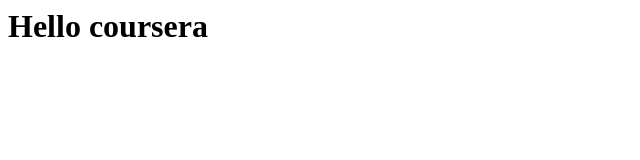
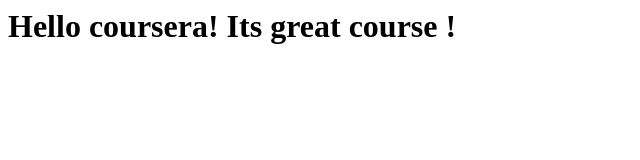
Before and after one commit to D1telo/coursera-test, a plain HTML site: page site/index.html in a window 1280 px wide. Shown: the whole page, without its empty margins (0-640 px from the left). Drawn offline with Linux system fonts and the light colour scheme.

Commit message:
Small additont to our page

```diff
--- a/site/index.html
+++ b/site/index.html
@@ -6,6 +6,6 @@
     <title>Hello Coursera</title>
 </head>
 <body>
-    <h1>Hello coursera</h1>
+    <h1>Hello coursera! Its great course !</h1>
 </body>
 </html>
```
